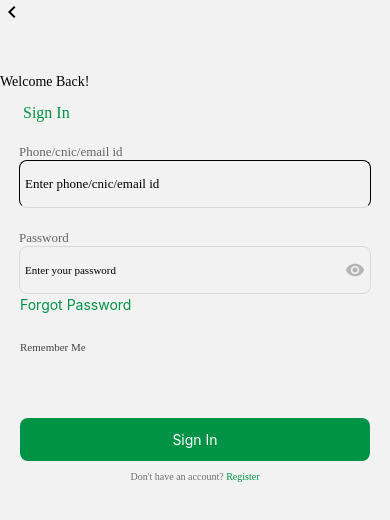
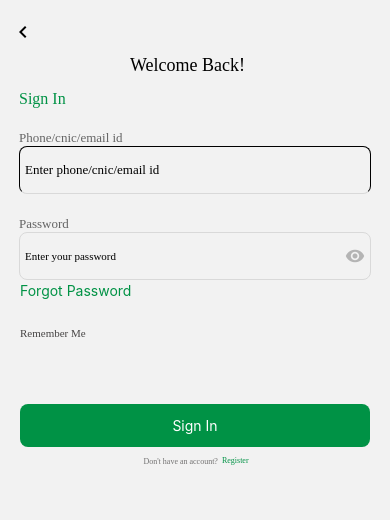
Before and after one commit to Shehiryar12/CropsSecure, a React Native app: screen /Welcome in a window 390 px wide. Shown: the top 520 px of the page. Built offline with nearby package versions, Linux system fonts and the light colour scheme.

Commit message:
CROPS SECURE

```diff
--- a/Src/Screens/Welcome.js
+++ b/Src/Screens/Welcome.js
@@ -30,11 +30,9 @@ const Welcome = () => {
           style={styles.icon}
         />
 
-        <View style={styles.center}>
-          <Text style={styles.heading}>Welcome Back!</Text>
-        </View>
+        <Text style={styles.heading}>Welcome Back!</Text>
 
-        {/* <View style={{ width: 37 }}></View> */}
+        <View style={{ width: 39 }}></View>
       </View>
 
       <Text style={styles.signintext}> Sign In</Text>
@@ -57,13 +55,21 @@ const Welcome = () => {
       <TouchableOpacity style={styles.signin}>
         <Text style={styles.buttontext}>Sign In</Text>
       </TouchableOpacity>
-      <View style={styles.accountregister}>
+      {/* <View style={styles.accountregister}>
         <Text style={styles.account}>
-          Don't have an account?{' '}
+          Don't have an account?
           <TouchableOpacity onPress={handleRegister}>
-            <Text style={styles.register}>Register</Text>
+            <Text style={styles.register} marginTop={5}>Register</Text>
           </TouchableOpacity>
         </Text>
+     </View> */}
+      <View style={styles.accountstyle}>
+        <Text style={styles.account}> Don't have an account?</Text>
+        <TouchableOpacity onPress={handleRegister}>
+          <Text style={styles.register} >
+            Register
+          </Text>
+        </TouchableOpacity>
       </View>
     </View>
   );
@@ -71,17 +77,18 @@ const Welcome = () => {
 
 export default Welcome;
 const styles = StyleSheet.create({
+  header: {
+    flexDirection: 'row',
+    justifyContent: 'space-between',
+    paddingHorizontal: 11,
+    marginTop: 20,
+  },
+
   heading: {
-
-    // marginTop:30,
     fontFamily: Font.bold,
-    // fontSize: 17,
-    marginTop: 50,
-    // flexDirection:"row",
-    flexDirection:"row",
-  },
-  center:{
-    flexDirection:"row",
+    fontSize: 18,
+    color: '#000',
+    marginTop: 35,
   },
   phone: {
     borderWidth: 1,
@@ -114,13 +121,10 @@ const styles = StyleSheet.create({
     textAlign: 'center',
     color: '#FFFFFF',
   },
-  accountregister: {
-    marginTop: 10,
-  },
 
   signintext: {
     color: '#009245',
-    paddingHorizontal: 19,
+    paddingHorizontal: 15,
     marginTop: 14,
     fontFamily: Font.semiBold,
     fontSize: 16,
@@ -137,16 +141,24 @@ const styles = StyleSheet.create({
     fontSize: 11,
     color: '#464444',
   },
-  account: {
-    textAlign: 'center',
-    fontFamily: Font.medium,
-    fontSize: 10,
-    color: '#727171',
+  accountstyle:{
+    flexDirection:"row",
+    justifyContent:'center',
+    marginTop: 10,
+    fontSize:10,
+  },
+  account:{
+   fontSize:8,
+   fontFamily:Font.medium,
+   color:"#727171",
   },
   register: {
-    color: '#009245',
-    fontFamily: Font.bold,
-    fontSize: 10,
-    textAlign: 'center',
+ color: '#009245',
+  fontFamily: Font.bold,
+  fontSize: 8,
+  marginLeft: 4,
+  marginTop:-1,
+
   }
-})
+
+});
```
